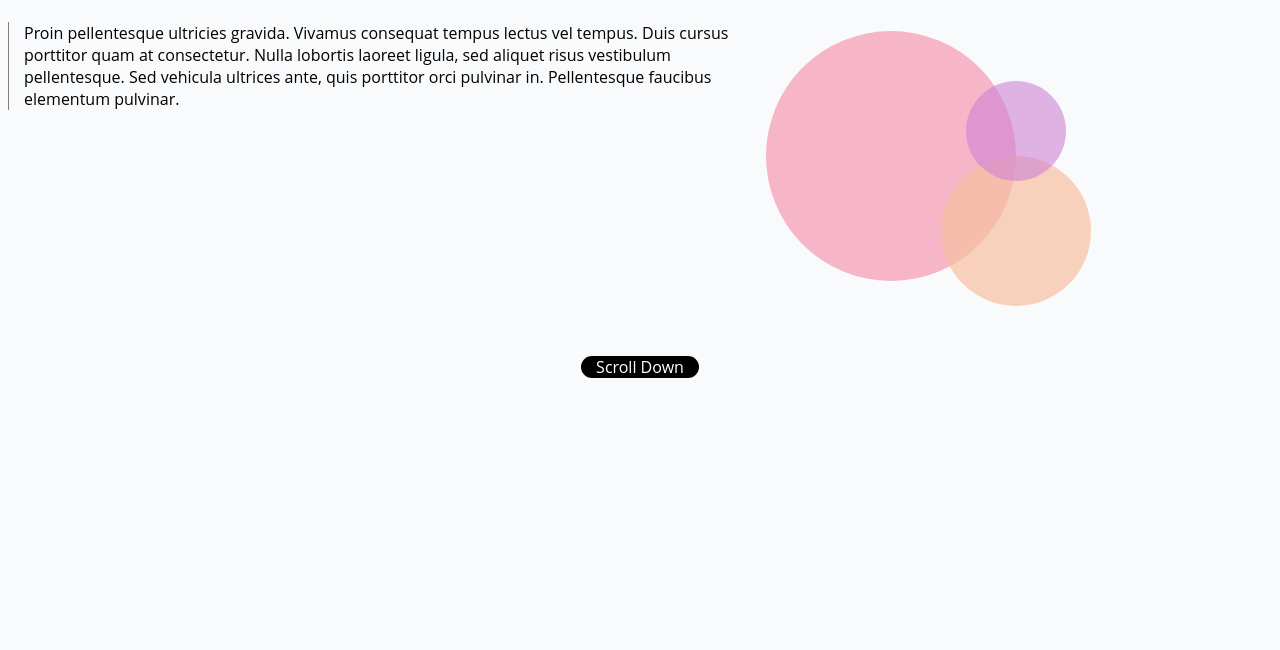
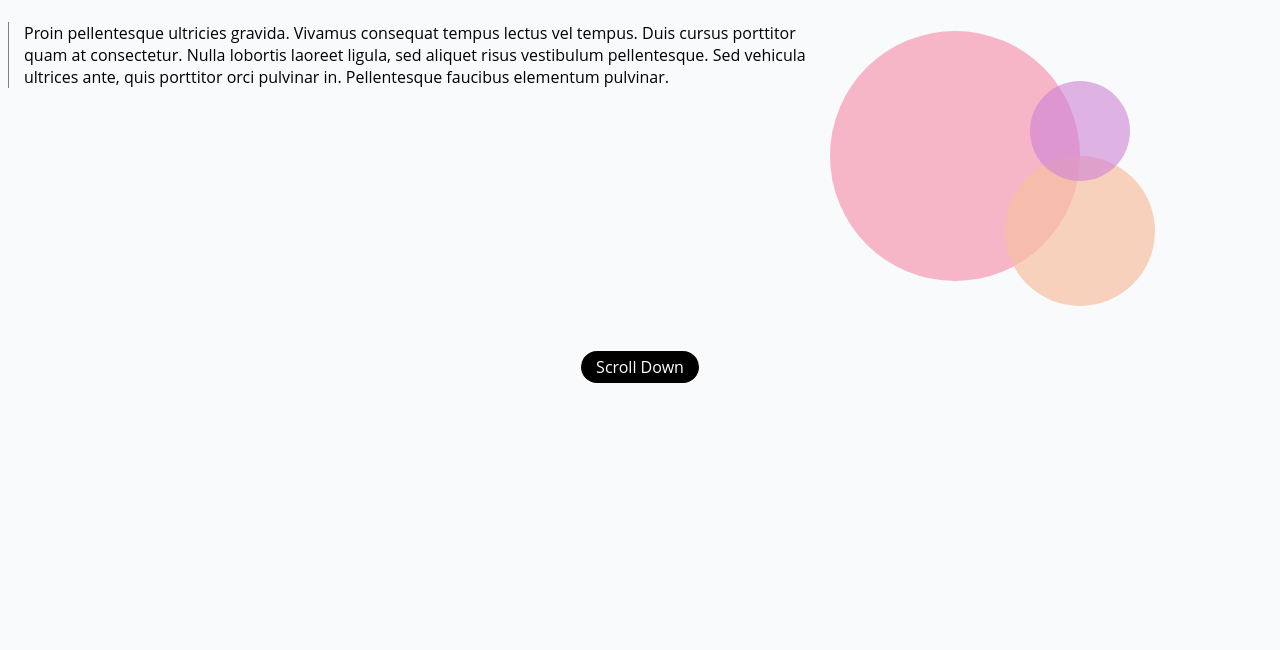
Before and after one commit to mfahad24/lab1p2, a plain HTML site: page index.html in a window 1280 px wide. Shown: the part 150-800 px from the top of the page. Drawn offline with Linux system fonts and the light colour scheme.

Commit message:
final change to Lab1P2

```diff
--- a/stylesheet2.css
+++ b/stylesheet2.css
@@ -1,4 +1,3 @@
-
 body {
   font-family: Open Sans;
   background-color: #f9fafc;
@@ -9,7 +8,6 @@ body {
   flex-direction: column;
   /* border: 2px solid red; */
   /* align-items: flex-start; */
-
 }
 
 .header {
@@ -28,7 +26,7 @@ body {
 a {
   text-decoration: none;
   padding: 5px;
-  color:#69696a;
+  color: #69696a;
 }
 
 .hireus, .scroll {
@@ -58,32 +56,28 @@ a {
   border-left: 1px solid grey;
 }
 
-@media only screen and (min-width: 768px){
+@media only screen and (min-width: 768px) {
   .navname, .nav {
     display: flex;
     justify-content: space-between;
     flex-direction: row;
   }
-
   .scroll, .hireus {
-  padding: 0px 15px 0px 15px;
+    padding: 5px 15px 5px 15px;
   }
   .header {
-  margin: 5px;
+    /* margin: 5px; */
     margin-top: 20px;
   }
-
   .nav a {
     /* padding: 15px; */
     margin: 10px;
   }
-
   .circles {
     position: relative;
-  width: 40%;
+    width: 35%;
     height: 300px;
   }
-
   .circle1 {
     height: 250px;
     width: 250px;
@@ -92,37 +86,32 @@ a {
     position: absolute;
     margin-top: 25px;
   }
-
   .circle2 {
     height: 150px;
     width: 150px;
-  background-color: rgba(247,193,162,0.7);
+    background-color: rgba(247, 193, 162, 0.7);
     border-radius: 50%;
     position: absolute;
-  margin-left:175px;
+    margin-left: 175px;
     margin-top: 150px;
   }
-
   .circle3 {
     height: 100px;
     width: 100px;
-  background-color: rgba(207,130,213,0.6);
+    background-color: rgba(207, 130, 213, 0.6);
     border-radius: 50%;
     position: absolute;
     margin-left: 200px;
     margin-top: 75px;
   }
-
   .info {
     display: flex;
     justify-content: space-around;
     margin-bottom: 50px;
   }
-
   .hireus, .scroll {
     display: inline;
   }
-
   .writing {
-  width: 60%;
+    width: 65%;
   }
```
Also changed, not shown: index.html (+3 -5 lines), OpenSans-Regular.ttf (added). Lines whose indentation alone changed are shown as unchanged.
